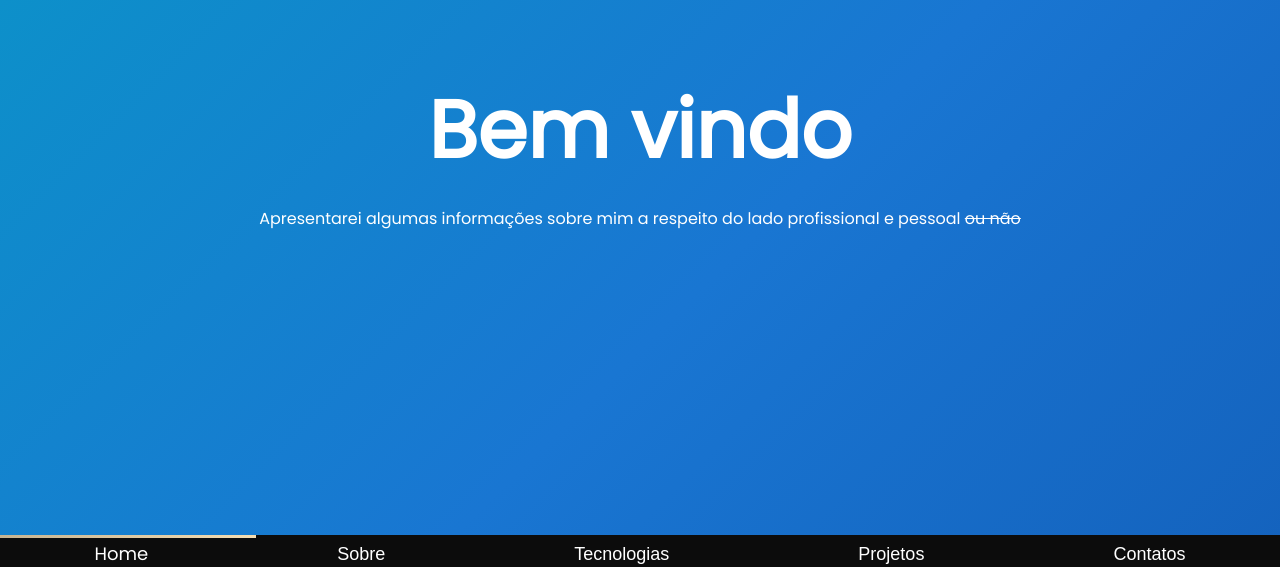
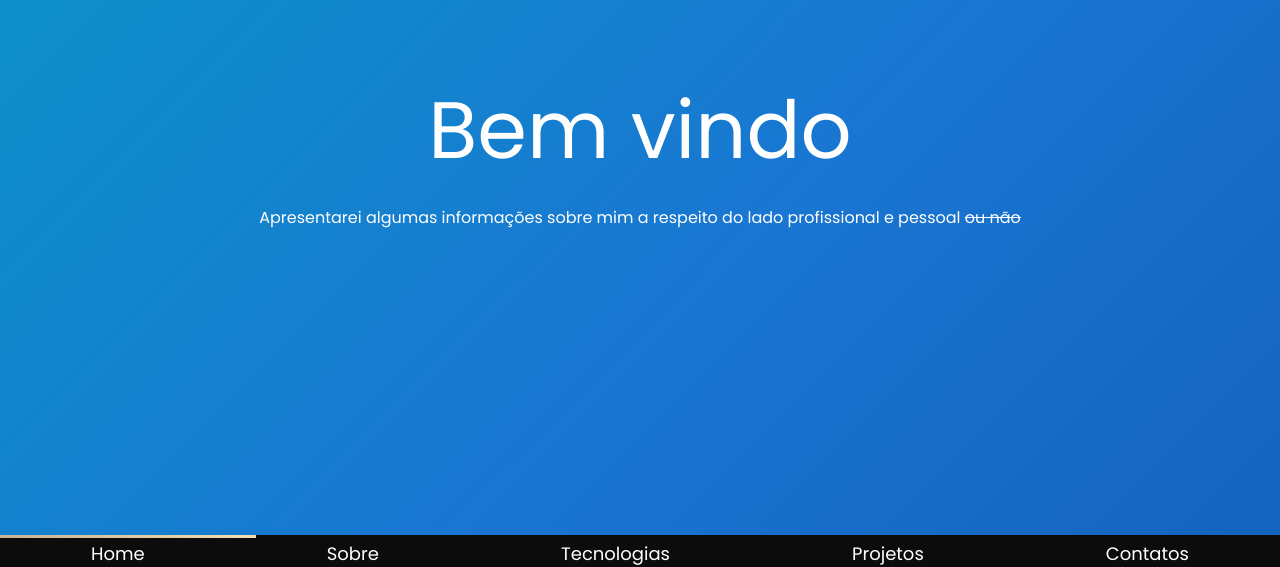
Before and after one commit to AdlerCastro/Website-Pessoal, a Next.js app: page / in a window 1280 px wide. Shown: the part 234-801 px from the top of the page. Built offline with nearby package versions, Linux system fonts and the light colour scheme.

Commit message:
:lipstick: feat: Definindo variáveis css para o tailwindcss

```diff
--- a/src/app/globals.css
+++ b/src/app/globals.css
@@ -1,19 +1,12 @@
-:root {
-    --background-color-default: rgba(0, 0, 0, 0.45);
-    --color-default: #ffffff;
-}
+@tailwind base;
+@tailwind components;
+@tailwind utilities;
 
-*{
-  margin: 0;
-  padding: 0;
-}
-
-body {
-  color: var(--color-default) ;
-  background: var(--background-color-default) ;
-  font-size: medium;
-  width: 100%;
-  height: 100%;
+@layer base {
+  :root {
+      --background-color-default: rgba(0, 0, 0, 0.45);
+      --background-color-About: linear-gradient(180deg, #2083bd, #09203F 50%);
+  }
 }
 
 @media (prefers-color-scheme: dark) {
```
